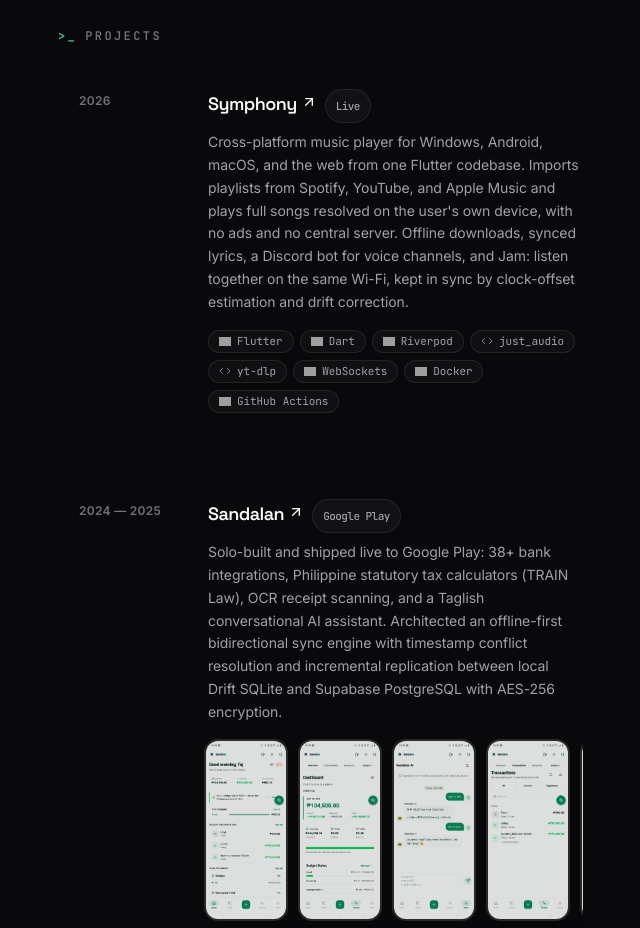
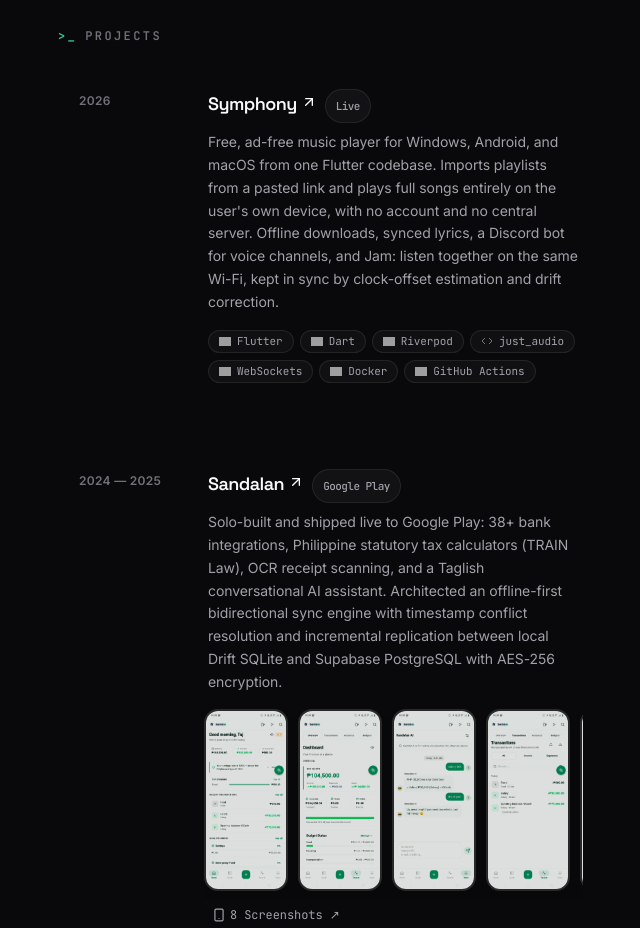
Before and after one commit to jvcerezo/portfolio, a React (Vite) app: page / in a window 1280 px wide. Shown: the part 3500-4428 px from the top of the page, without its empty margins (583-1223 px from the left). Built offline with nearby package versions, Linux system fonts and the light colour scheme; no server answers; grey boxes are pictures that could not be loaded.

Commit message:
feat(projects): neutral Symphony description

```diff
--- a/src/App.tsx
+++ b/src/App.tsx
@@ -138,8 +138,8 @@
     tagline: "Minimalist music player with listen-together Jam",
     year: "2026",
     description:
-      "Cross-platform music player for Windows, Android, macOS, and the web from one Flutter codebase. Imports playlists from Spotify, YouTube, and Apple Music and plays full songs resolved on the user's own device, with no ads and no central server. Offline downloads, synced lyrics, a Discord bot for voice channels, and Jam: listen together on the same Wi-Fi, kept in sync by clock-offset estimation and drift correction.",
-    tech: ["Flutter", "Dart", "Riverpod", "just_audio", "yt-dlp", "WebSockets", "Docker", "GitHub Actions"],
+      "Free, ad-free music player for Windows, Android, and macOS from one Flutter codebase. Imports playlists from a pasted link and plays full songs entirely on the user's own device, with no account and no central server. Offline downloads, synced lyrics, a Discord bot for voice channels, and Jam: listen together on the same Wi-Fi, kept in sync by clock-offset estimation and drift correction.",
+    tech: ["Flutter", "Dart", "Riverpod", "just_audio", "WebSockets", "Docker", "GitHub Actions"],
     link: "https://symphony.jettimothycerezo.dev",
     badge: "Live",
   },
```
